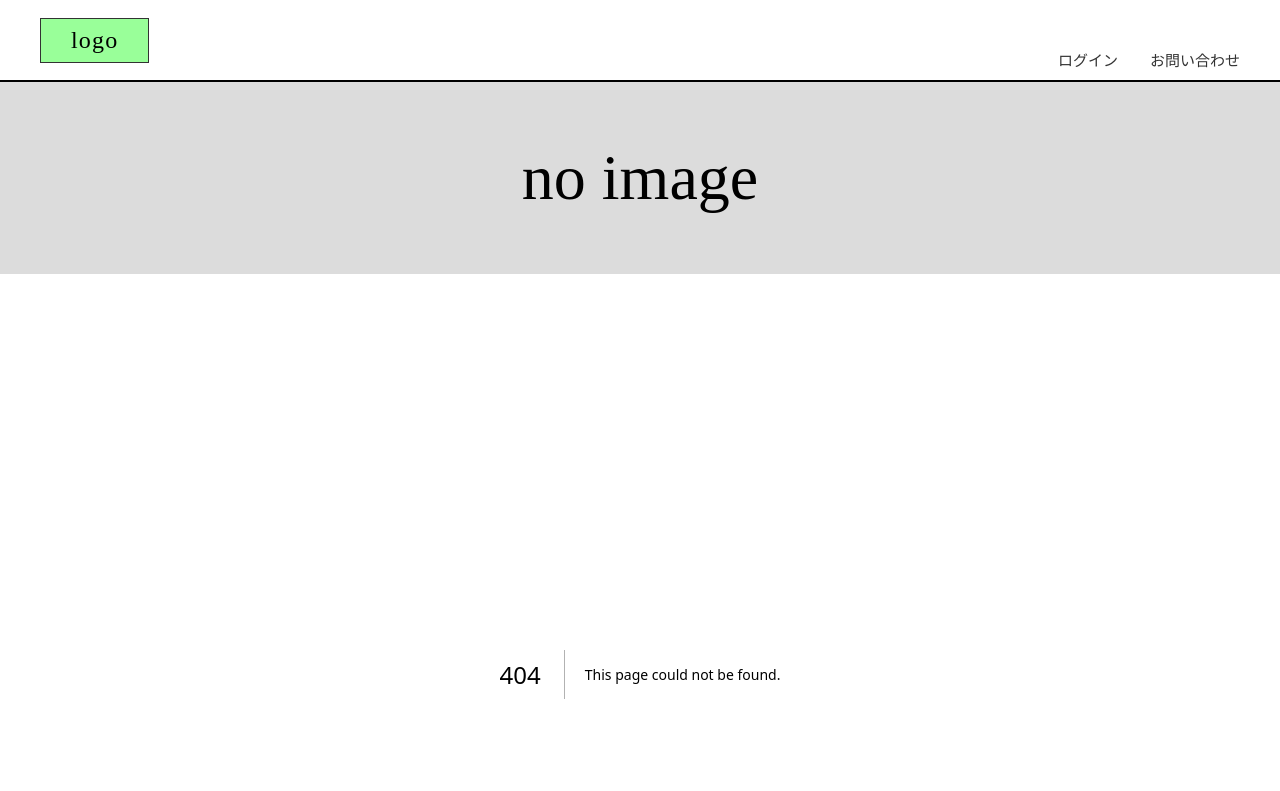
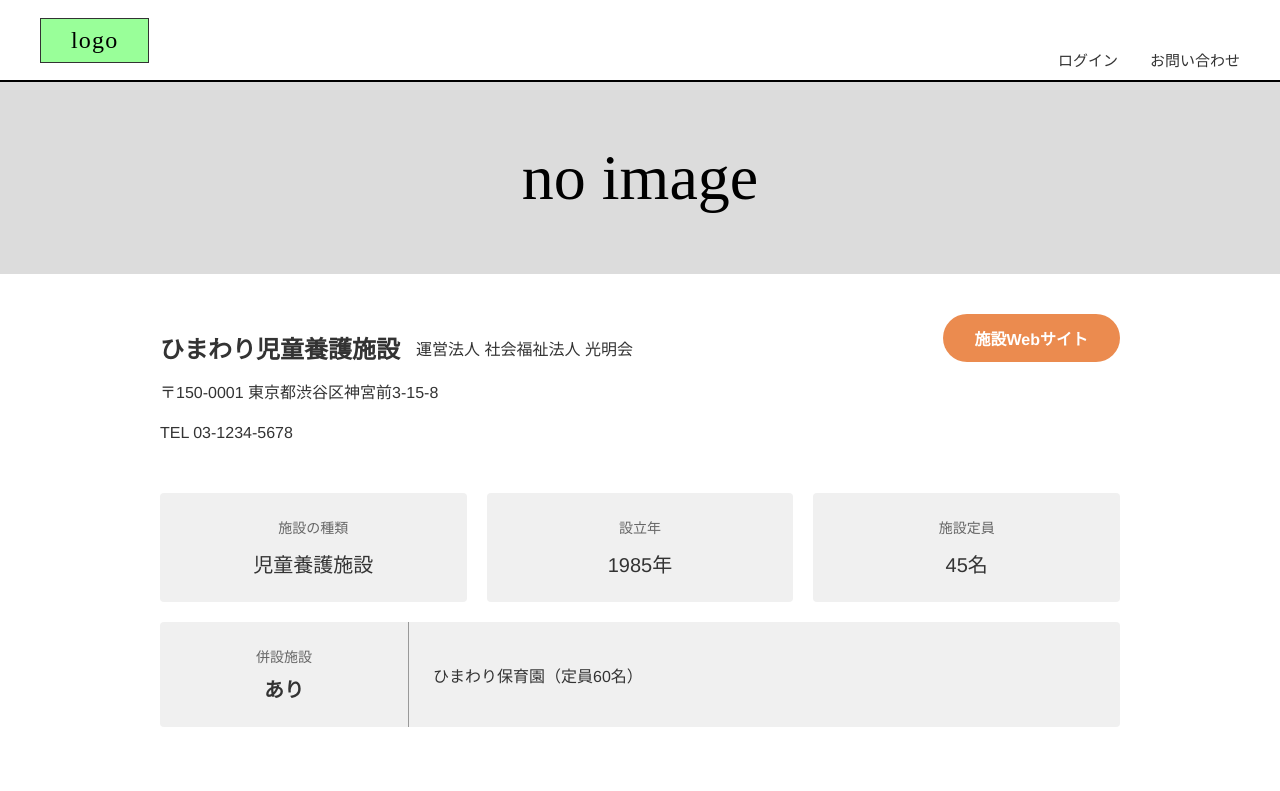
Before and after one commit to 2025-j08/front-end, a Next.js app: page /features/facilities/search in a window 1280 px wide. Before the commit this address had no page. Shown: the top 791 px of the page. Built offline with nearby package versions, Linux system fonts and the light colour scheme; grey boxes are pictures that could not be loaded; some icons are missing; what @mui/material-nextjs would draw is missing.

Commit message:
feat: enable dynamic routing for facilities

```diff
--- /dev/null
+++ b/src/app/features/facilities/[id]/page.tsx
@@ -0,0 +1,12 @@
+import { FacilityDetail } from '@/features/facilities/[id]/page';
+
+type Props = {
+  params: Promise<{
+    id: string;
+  }>;
+};
+
+export default async function FacilityDetailPage({ params }: Props) {
+  const { id } = await params;
+  return <FacilityDetail id={id} />;
+}
--- a/src/app/features/facilitydetail/page.tsx
+++ /dev/null
@@ -1,5 +0,0 @@
-import { FacilityDetail } from '@/features/facilities/facilitydetail/FacilityDetail';
-
-export default function FacilityDetailPage() {
-  return <FacilityDetail />;
-}
```
